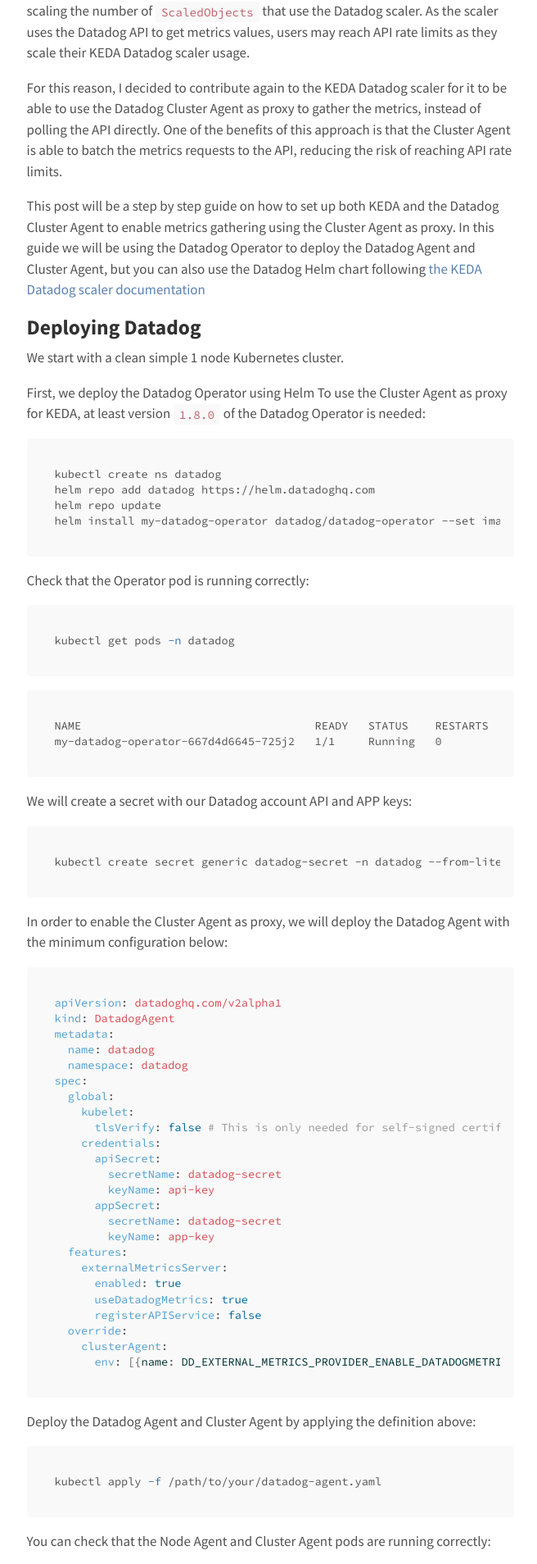
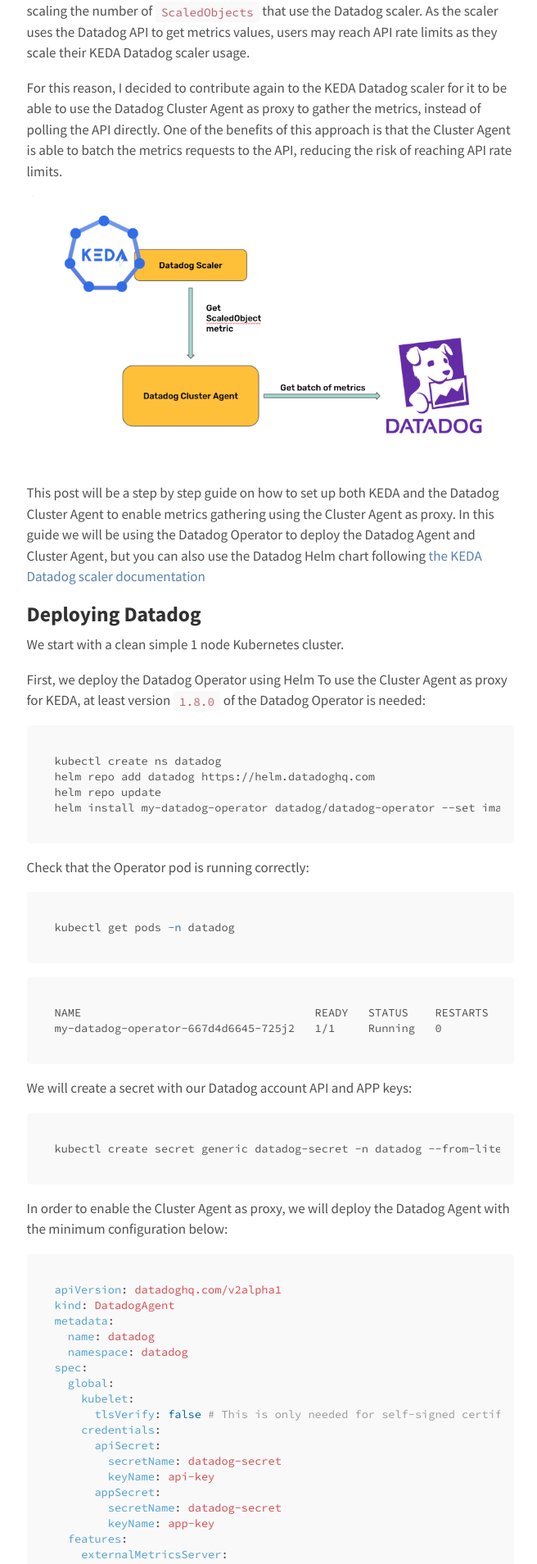
Before and after one commit to arapulido/arapulido.github.io, a Jekyll site: the page built from blog/_posts/2024-08-19-keda-cluster-agent.markdown, in a window 1280 px wide. Shown: the part 326-2234 px from the top of the page at 82% size, without its empty margins (310-966 px from the left). Built offline with Jekyll 4.4.1, drawn with Linux system fonts in a browser that asks for light colours.

Commit message:
Add diagram of KEDA using Cluster Agent as proxy

```diff
--- a/blog/_posts/2024-08-19-keda-cluster-agent.markdown
+++ b/blog/_posts/2024-08-19-keda-cluster-agent.markdown
@@ -7,6 +7,8 @@ date: 2024-08-19
 In February 2022 [we introduced the availability of the Datadog KEDA scaler](https://arapulido.github.io/blog/2022/02/02/intro-datadog-keda-scaler/), allowing KEDA users to use Datadog metrics to drive their autoscaling events. This has been working well over the past two years, but it has a main issue, particularly when scaling the number of `ScaledObjects` that use the Datadog scaler. As the scaler uses the Datadog API to get metrics values, users may reach API rate limits as they scale their KEDA Datadog scaler usage.
 
 For this reason, I decided to contribute again to the KEDA Datadog scaler for it to be able to use the Datadog Cluster Agent as proxy to gather the metrics, instead of polling the API directly. One of the benefits of this approach is that the Cluster Agent is able to batch the metrics requests to the API, reducing the risk of reaching API rate limits.
+
+![KEDA using Cluster Agent as proxy](/img/keda-ca-proxy.png)
 
 This post will be a step by step guide on how to set up both KEDA and the Datadog Cluster Agent to enable metrics gathering using the Cluster Agent as proxy. In this guide we will be using the Datadog Operator to deploy the Datadog Agent and Cluster Agent, but you can also use the Datadog Helm chart following [the KEDA Datadog scaler documentation](https://keda.sh/docs/2.15/scalers/datadog/#using-the-datadog-cluster-agent-experimental)
 
```
Also changed, not shown: img/keda-ca-proxy.png (added).
